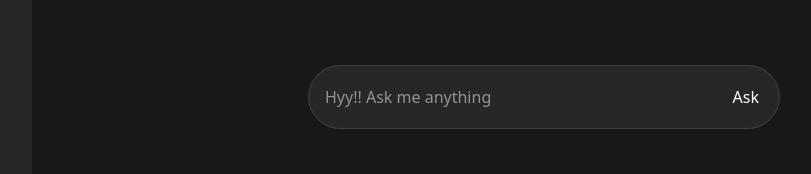
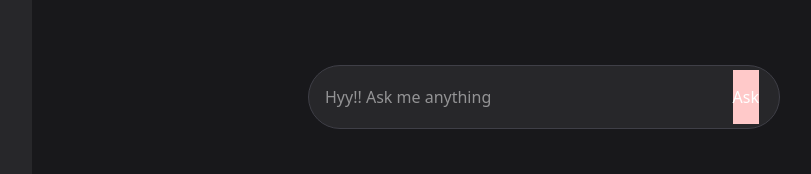
Before and after one commit to Student-Anshita/GENZIAI, a React (Vite) app: page / in a window 1280 px wide. Shown: the part 415-589 px from the top of the page, without its empty margins (224-1035 px from the left). Built offline with nearby package versions, Linux system fonts and the light colour scheme.

Commit message:
change btn bg to red

```diff
--- a/src/App.jsx
+++ b/src/App.jsx
@@ -39,7 +39,7 @@ function App() {
             </div>
             <div className="bg-zinc-800 w-1/2 text-white m-auto rounded-4xl border border-zinc-700 flex p-1 h-16 pr-5">
               <input type="text" value={question} onChange={(e)=> setQuestion(e.target.value)} placeholder="Hyy!! Ask me anything" className="w-full h-full p-3 outline-none"/>
-              <button onClick={askQuestion}>Ask</button>
+              <button onClick={askQuestion} className="bg-red-200">Ask</button>
             </div>
         </div>
       </div>
```
Also changed, not shown: 1 other file (tests, documents, lock files or other folders).
